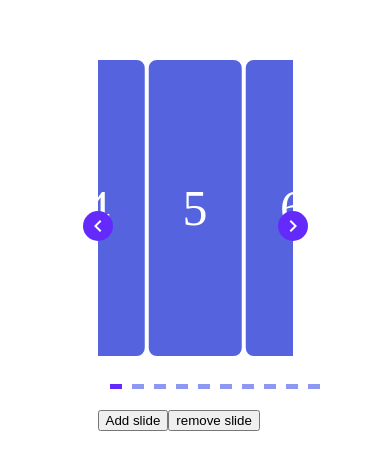
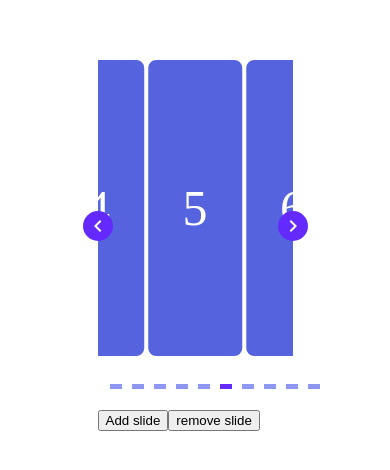
Before and after one commit to marzuq-adebayo-dev/Vue-Carousel, a Vue app: page / in a window 390 px wide. Shown: the part 186-656 px from the top of the page. Built offline with nearby package versions, Linux system fonts and the light colour scheme; the HTML template or start-up script is replaced by a standard one.

Commit message:
feat: add breakpoints

```diff
--- a/src/App.vue
+++ b/src/App.vue
@@ -1,6 +1,6 @@
 <template>
   <div id="app">
-    <carousel :settings="{ itemsToShow: 2, mode: 'center', wrapAround: true }">
+    <carousel :settings="settings" :breakpoints="breakpoints">
       <template #slides>
         <slide v-for="(n, order) in slides" :key="n">
           {{ order }}
@@ -36,6 +36,18 @@ export default defineComponent({
   },
   data: () => ({
     slides: [],
+    settings: {
+      itemsToShow: 2,
+      currentSlide: 5,
+      mode: 'center',
+    },
+    breakpoints: {
+      800: {
+        itemsToShow: 1.5,
+        mode: 'end',
+        wrapAround: true,
+      },
+    },
   }),
   mounted() {
     setTimeout(() => {
--- a/src/components/Carousel.vue
+++ b/src/components/Carousel.vue
@@ -68,6 +68,11 @@ export default defineComponent({
       },
       type: Object,
     },
+    // an object to store breakpoints
+    breakpoints: {
+      default: null,
+      type: Object,
+    },
   },
   setup(props, { slots }) {
     const root = ref(null);
@@ -75,16 +80,20 @@ export default defineComponent({
     const slidesBuffer = ref([]);
     const slideWidth = ref(0);
     const slidesCount = ref(1);
-    const currentSlide = ref(0);
+
+    // generate carousel configs
+    const defaultConfig = { ...props, ...props.settings };
+    const breakpoints = ref({ ...defaultConfig.breakpoints });
+    // remove extra values
+    delete defaultConfig.settings;
+    delete defaultConfig.breakpoints;
+    // current config
+    const config = reactive({ ...defaultConfig });
+
+    // slides
+    const currentSlide = ref(config.currentSlide);
     const prevSlide = ref(0);
     const middleSlide = ref(0);
-
-    // getting current config
-    const breakpoints = ref(props.settings.breakpoints);
-    const defaultConfig = { ...props, ...props.settings };
-    delete defaultConfig.breakpoints;
-
-    let config = reactive(defaultConfig);
 
     provide('config', config);
     provide('slidesBuffer', slidesBuffer);
@@ -107,27 +116,20 @@ export default defineComponent({
      * Breakpoints
      */
 
-    const updateConfig = debounce(function updateConfig() {
-      const breakpoints = Object.keys(breakpoints.value).sort((a, b) => b - a);
-      const results = breakpoints.some((breakpoint) => {
-        const isMatched = window.matchMedia(`(min-width: ${breakpoint}px)`)
-          .matches;
+    const updateConfig = debounce(function() {
+      const breakpointsArray = Object.keys(breakpoints.value).sort((a, b) => b - a);
+      let newConfig = { ...defaultConfig };
+
+      breakpointsArray.some(breakpoint => {
+        const isMatched = window.matchMedia(`(min-width: ${breakpoint}px)`).matches;
         if (isMatched) {
-          config = reactive(
-            Object.assign(
-              {},
-              config,
-              defaultConfig,
-              breakpoints.value[breakpoint]
-            )
-          );
+          newConfig = { ...newConfig, ...breakpoints.value[breakpoint] };
           return true;
         }
       });
-      if (!results) {
-        config = reactive(defaultConfig);
-      }
-    });
+      Object.keys(newConfig).forEach(key => (config[key] = newConfig[key]));
+      updateSlideWidth();
+    }, 500);
 
     /**
      * Setup functions
@@ -156,7 +158,7 @@ export default defineComponent({
 
     onMounted(() => {
       updateSlideWidth();
-      new ResizeObserver((entries) => {
+      new ResizeObserver(entries => {
         for (let entry of entries) updateSlideWidth(entry.contentRect);
       }).observe(root.value);
 
@@ -187,14 +189,8 @@ export default defineComponent({
       startPosition.x = isTouch ? event.touches[0].clientX : event.clientX;
       startPosition.y = isTouch ? event.touches[0].clientY : event.clientY;
 
-      document.addEventListener(
-        isTouch ? 'touchmove' : 'mousemove',
-        handleDrag
-      );
-      document.addEventListener(
-        isTouch ? 'touchend' : 'mouseup',
-        handleDragEnd
-      );
+      document.addEventListener(isTouch ? 'touchmove' : 'mousemove', handleDrag);
+      document.addEventListener(isTouch ? 'touchend' : 'mouseup', handleDragEnd);
     }
 
     function handleDrag(event) {
@@ -219,14 +215,8 @@ export default defineComponent({
       slideTo(currentSlide.value - draggedSlides);
       dragged.x = 0;
       dragged.y = 0;
-      document.removeEventListener(
-        isTouch ? 'touchmove' : 'mousemove',
-        handleDrag
-      );
-      document.removeEventListener(
-        isTouch ? 'touchend' : 'mouseup',
-        handleDragEnd
-      );
+      document.removeEventListener(isTouch ? 'touchmove' : 'mousemove', handleDrag);
+      document.removeEventListener(isTouch ? 'touchend' : 'mouseup', handleDragEnd);
     }
 
     /**
```
